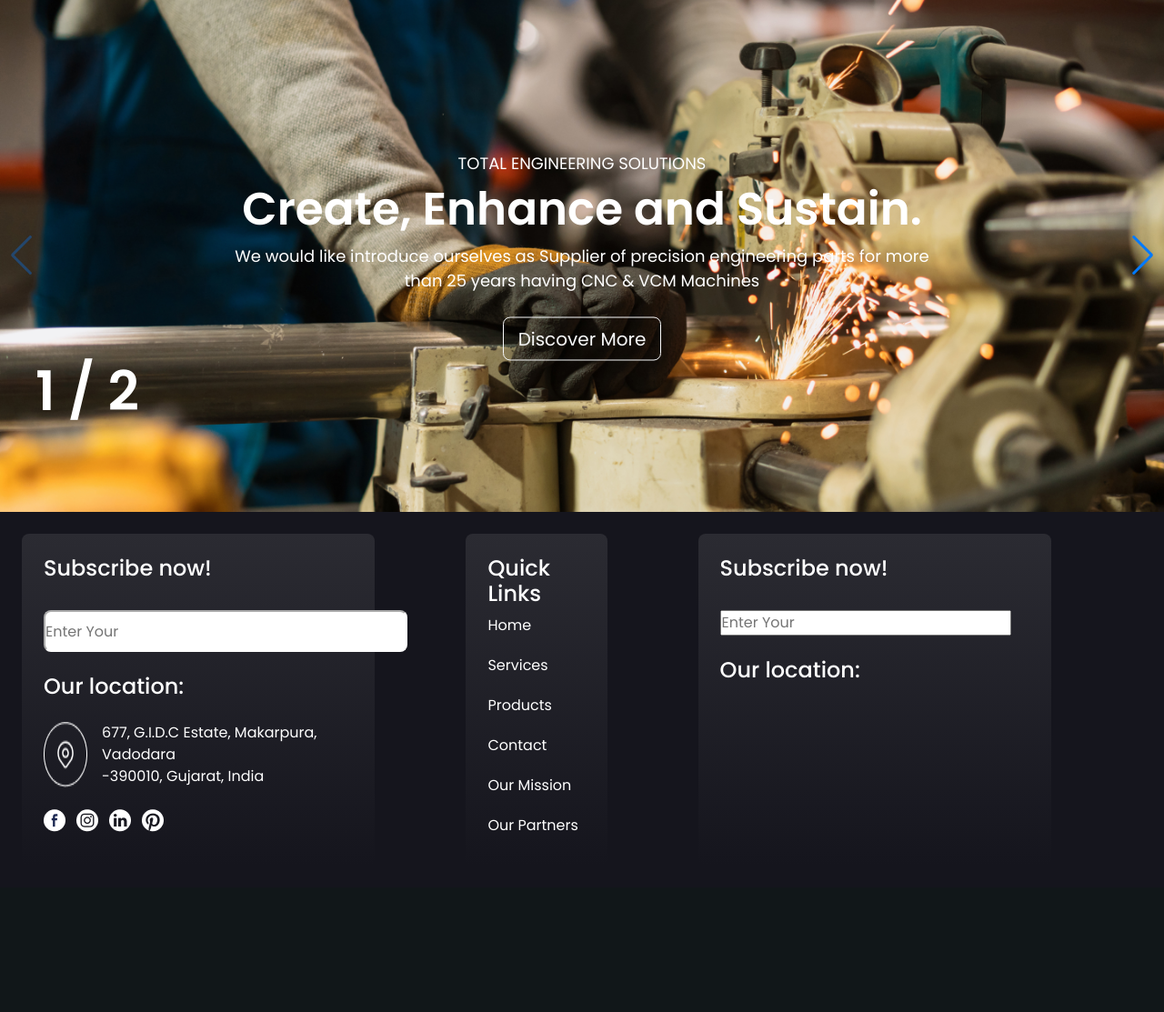
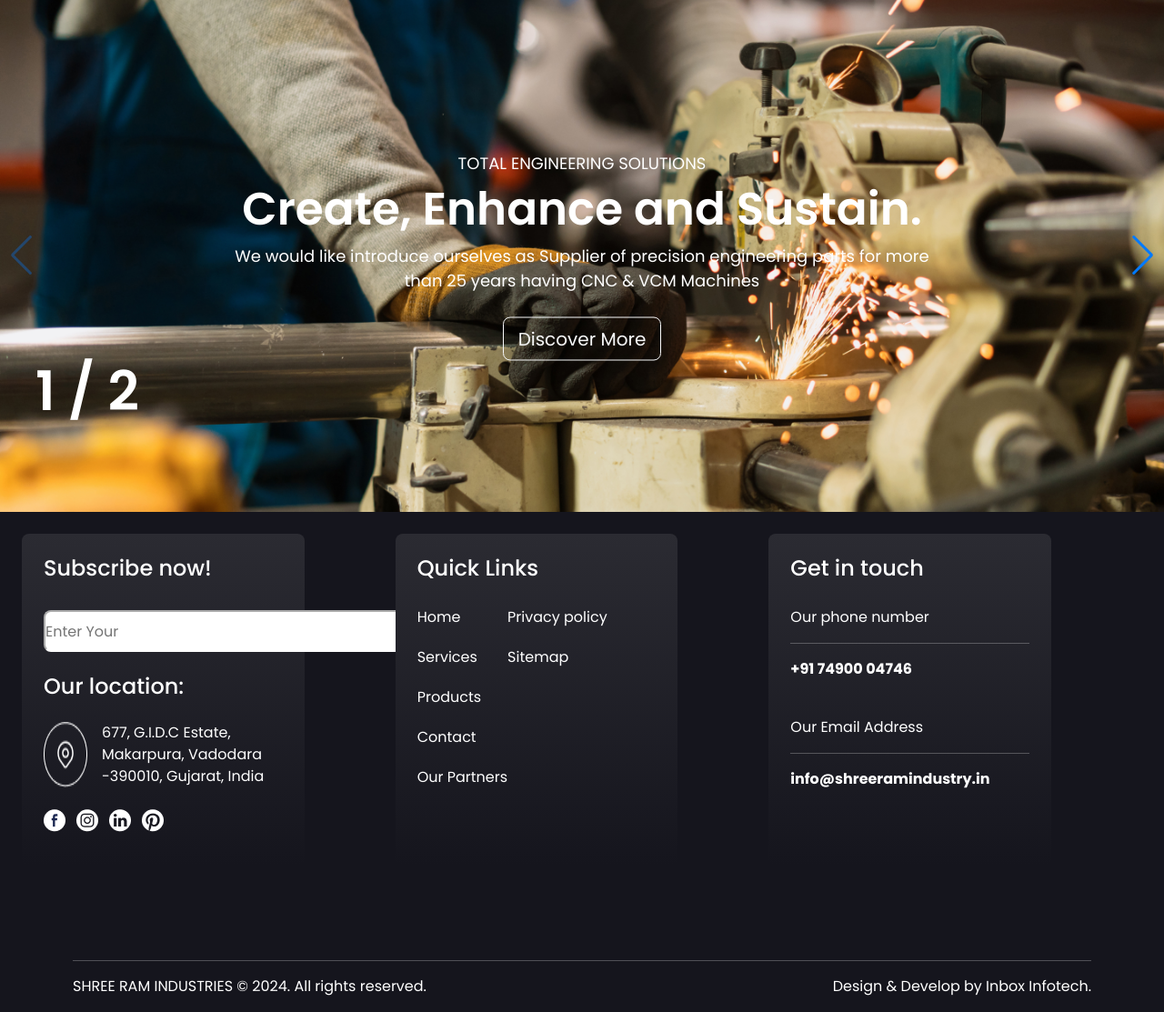
Before and after one commit to InboxTech/shree_ram_industry, a PHP site: page / in a window 1280 px wide. Shown: the part 175-1288 px from the top of the page at 91% size. Before the commit the page ends 1090 px from the top, so only its background shows below. Run offline with PHP 8.4, Linux system fonts and the light colour scheme.

Commit message:
footer complited.

```diff
--- a/index.html
+++ b/index.html
@@ -151,33 +151,57 @@
             <!-- Card 2 -->
 
             <div class="card1">
-                <div class="title1">
+                <div class="title3">
                     <h4>Quick Links</h4>
                 </div>
+                <div class="main-items-ss">
                     <div class="tag">
                         <ul>
                             <li> <a href="http://#">Home</a> </li>
                             <li> <a href="http://#">Services </a> </li>
                             <li> <a href="http://#">Products</a> </li>
                             <li> <a href="http://#">Contact</a> </li>
-                    <li> <a href="http://#">Our Mission</a> </li>
                             <li> <a href="http://#">Our Partners</a> </li>
                         </ul>
                     </div>
+
+                    <div class="tag">
+                        <ul>
+                            <li> <a href="http://#">Privacy policy</a> </li>
+                            <li> <a href="http://#">Sitemap </a> </li>
+
+                        </ul>
+                    </div>
+
+                </div>
+
             </div>
 
             <!-- Card 3 -->
 
             <div class="card1">
-                <div class="title1">
-                    <h4>Subscribe now!</h4>
+                <div class="title4">
+                    <h4>Get in touch</h4>
                 </div>
-                <div class="textbox">
-                    <input type="text" placeholder="Enter Your">
+
+                <div class="gtext">
+                    <P class="add3">Our phone number </p>
+                    <hr>
+                    <p class="add4">+91 74900 04746</p>
                 </div>
-                <div class="title2">
-                    <h4>Our location:</h4>
+
+                <div class="Etext">
+                    <P class="add3">Our Email Address </p>
+                    <hr>
+                    <p class="add4">info@shreeramindustry.in</p>
                 </div>
+            </div>
+        </div>
+        <div class="last">
+            <hr>
+            <div class="Copyright">
+                <p>SHREE RAM INDUSTRIES © 2024. All rights reserved.</p>
+                <p>Design & Develop by Inbox Infotech.</p>
             </div>
         </div>
 
--- a/public/css/style.css
+++ b/public/css/style.css
@@ -14,9 +14,11 @@
     display: flex;
     justify-content: space-between;
 }
+
 .nav-1 div {
     padding: 10px 50px;
 }
+
 .nav-1 .nav-doc {
     background-color: var(--orang-color);
     color: #ffffff;
@@ -35,7 +37,8 @@
     display: flex;
     justify-content: center;
     align-items: center;
-    position: relative; /* Add this */
+    position: relative;
+    /* Add this */
 }
 
 .swiper-slide img {
@@ -62,11 +65,13 @@
     text-align: center;
     width: 800px;
 }
-.img-title{
+
+.img-title {
     font-size: 50px;
     font-weight: 600;
 }
-.img-sub-title{
+
+.img-sub-title {
     font-size: 20px;
     font-weight: 600;
 }
@@ -76,24 +81,31 @@
     justify-content: space-between !important;
 }
 
-.sub{
-    padding: 24px;
+footer {
     background-color: #15151D;
-    display: flex;
+
 }
 
-.sub .card1{
+.sub {
+    padding: 24px;
+
+    display: flex;
+    justify-content: center;
+}
+
+.sub .card1 {
     position: relative;
     display: flex;
     flex-direction: column;
     min-width: 0;
     height: 365px;
-    background-image:linear-gradient(#2B2B32, #15151D);
+    background-image: linear-gradient(#2B2B32, #15151D);
     padding: 24px;
     margin-right: 100px;
     border-radius: 8px;
 }
-.textbox{
+
+.textbox {
 
     border-color: #ffffff;
     border-radius: 8;
@@ -102,47 +114,53 @@
 
 }
 
-#textbox{
+#textbox {
     width: 400px !important;
     height: 46px;
     border-radius: 8px;
     border-color: #ffffff;
 }
 
-.textbox div input{
+.textbox div input {
     background-color: #15151D !important;
     border-radius: 8px;
 }
 
-.icon{
-    size:100% !important;
+.icon {
+    size: 100% !important;
     display: flex;
     margin-top: 16px;
 }
-.add1{
+
+.add1 {
     color: #ffffff;
-    margin-bottom: 0px  !important;
+    margin-bottom: 0px !important;
     margin-left: 16px;
 }
-.add2{
+
+.add2 {
     color: #ffffff;
-    margin-bottom: 0px  !important;
+    margin-bottom: 0px !important;
     margin-left: 16px;
 }
-.title1{
+
+.title1 {
     color: #ffffff;
 }
-.title2{
+
+.title2 {
     color: #ffffff;
 }
-.social{
+
+.social {
     margin: 24px 24px 24px 0px;
 }
 
-.tag ul{
+.tag ul {
     list-style: none;
     padding-left: 0px;
 }
+
 .tag ul li a {
     display: flex;
     flex-direction: column;
@@ -152,21 +170,72 @@
 }
 
 
-/* .sub .card2{
-    display: ;
+.sub .card2 {
+
     display: flex;
     flex-direction: column;
     min-width: 0;
     height: 30px;
     width: 50px;
-    background-image:linear-gradient(#2B2B32, #15151D);
+    background-image: linear-gradient( #2B2B32, #15151D);
     padding: 24px;
     margin-right: 100px;
     border-radius: 8px;
-} */
+}
 
 .cart-itmes-2 {
     border: 1px solid black;
     border-radius: 8px;
     height: 100px;
 }
+
+.main-items-ss {
+    display: flex;
+}
+
+.card1 {
+    width: 450px !important;
+    color: #ffffff;
+
+}
+
+.title3 {
+    margin-bottom: 20px;
+}
+
+.gtext {
+    margin-left: 0px !important;
+}
+
+.add3 {
+    color: #ffffff;
+    margin-bottom: 0px !important;
+}
+
+.add4 {
+    color: #ffffff;
+    margin-bottom: 0px !important;
+    font-weight: 700 !important;
+}
+
+.title4 {
+    margin-bottom: 20px;
+}
+
+.Etext {
+    margin-top: 40px;
+}
+
+.last {
+    color: #ffffff;
+    margin: 80px 80px 0px 80px !important;
+}
+
+.Copyright {
+    display: flex;
+    justify-content: space-between;
+}
+.sub .card1:hover {
+    border: 0.5px solid #727277;
+    padding: 24px;
+}
```
Lines whose indentation alone changed are shown as unchanged.
